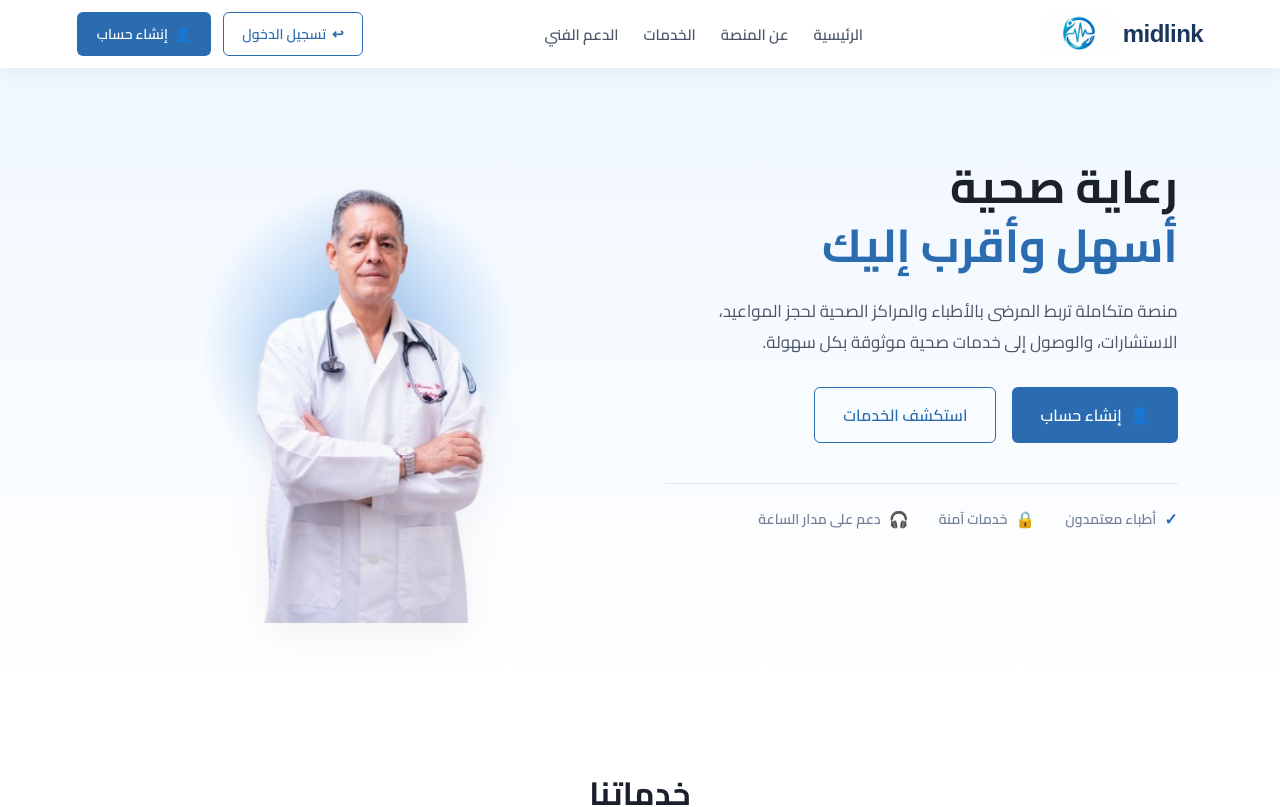
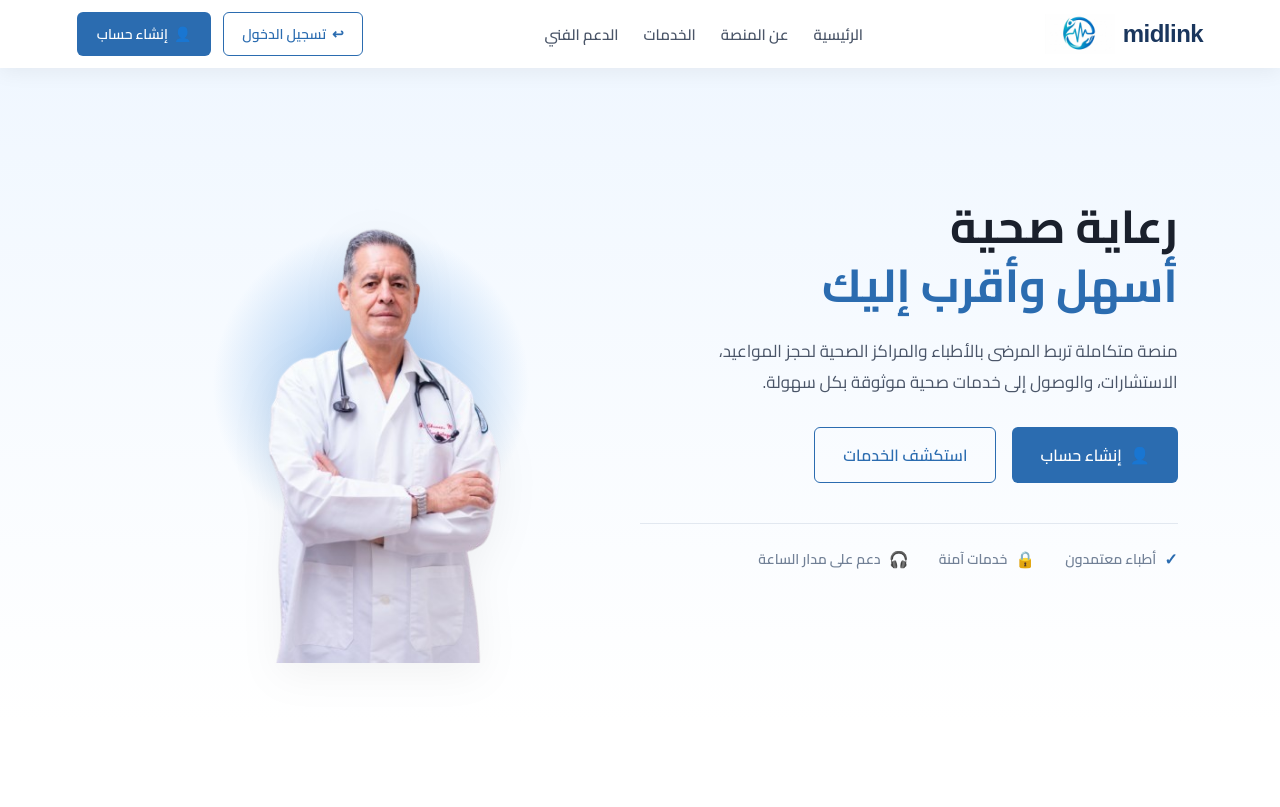
Before and after one commit to MedLink-web/medLink-frontend, a React (Vite) app: page / in a window 1280 px wide. Shown: the top 807 px of the page. Built offline with nearby package versions, Linux system fonts and the light colour scheme.

Commit message:
Fix production build hero layout bug and clean comments

```diff
--- a/src/components/Hero.css
+++ b/src/components/Hero.css
@@ -1,28 +1,36 @@
-/* 1. تقليل المسافة العلوية بين النافبار والـ Hero */
+/* ======================================================= */
+/* ✨ 1. تنسيق الحاوية الرئيسية للهيرو (تم إصلاح الخلل هنا) */
+/* ======================================================= */
 .hero-container {
+    background: linear-gradient(180deg, #f0f7ff 0%, #ffffff 100%);
+    padding-top: 40px;
+    /* ◄ تم ضبط القيمة لتفادي التداخل وبدء المسافة بشكل طبيعي */
+    padding-bottom: 60px;
+
+    /* 👈 حشوة أمان صريحة تمنع الالتصاق بالحواف في Vercel تماماً */
+    padding-right: 8%;
+    padding-left: 8%;
+
     display: flex;
+    align-items: center;
     justify-content: space-between;
-    align-items: center;
-    background-color: #ffffff;
-    min-height: 75vh;
-    /* تقليص الارتفاع قليلاً ليتناسب مع تقليل المسافات */
-    gap: 50px;
+
+    width: 100%;
+    box-sizing: border-box;
+    /* تضمن أن الحشوة لا تزيد من حجم الشاشة الإجمالي */
+    direction: rtl;
+    /* 👈 إجبار حاوية الهيرو على الترتيب العربي الصارم لمنع الانضغاط اليميني */
 }
 
-.hero-container {
-    background: linear-gradient(180deg, #f0f7ff 0%, #ffffff 100%);
-    padding-top: -80px;
-    /* ◄ يتحكم بالمسافة البيضاء في الأعلى فقط */
-    padding-bottom: 60px;
-    /* ◄ يتحكم بالمسافة البيضاء في الأسفل فقط */
-    padding-right: 8%;
-    padding-left: 8%;
-}
 
-/* 2. تنسيق الجانب النصي كما هو ليبقى ثابتاً */
+/* ======================================================= */
+/* 2. تنسيق الجانب النصي */
+/* ======================================================= */
 .hero-text-side {
     flex: 1;
     max-width: 600px;
+    text-align: right;
+    /* 👈 تأكيد محاذاة النصوص لليمين */
 }
 
 .hero-title {
@@ -112,9 +120,8 @@
 }
 
 /* ======================================================= */
-/* ✨ 3.ا لتنسيق الجانب الصوري والخلفية الزرقاء */
+/* ✨ 3. تنسيق الجانب الصوري والخلفية الزرقاء */
 /* ======================================================= */
-
 .hero-image-side {
     flex: 1;
     display: flex;
@@ -122,14 +129,10 @@
     align-items: center;
     position: relative;
 }
-
-
 /* تنسيق وترتيب صورة الطبيب */
-/* التحكم بحجم ولطافة الصورة التوضيحية الكبيرة */
 .hero-illustration {
     width: 100%;
     max-width: 370px;
-    /* 👈 قمنا بتقليل هذا الرقم لتصغير الصورة وتوازيها مع النص */
     height: auto;
     object-fit: contain;
     position: relative;
@@ -137,17 +140,13 @@
     filter: drop-shadow(0 10px 20px rgba(0, 0, 0, 0.05));
 }
 
-/* 💡 تعديل إضافي متناسق: تصغير الهالة الزرقاء الخلفية لتناسب الحجم الجديد للصورة */
+/* الهالة الزرقاء الخلفية المتناسقة مع حجم الصورة الجديد */
 .hero-image-side::before {
     content: "";
     position: absolute;
     width: 320px;
-    /*👈صغّرناعرضالدائرةمن380إلى320*/height: 320px;
-    /*👈صغّرناارتفاعالدائرةليناسبالصورةالجديدة*/background: radial-gradient(circle, rgba(43, 129, 221, 0.5) 0%, rgba(43, 108, 176, 0) 70%);
+    height: 320px;
+    background: radial-gradient(circle, rgba(43, 129, 221, 0.5) 0%, rgba(43, 108, 176, 0) 70%);
     border-radius: 20%;
     z-index: 1;
-    -webkit-border-radius: 20%;
-    -moz-border-radius: 20%;
-    -ms-border-radius: 20%;
-    -o-border-radius: 20%;
 }
```
